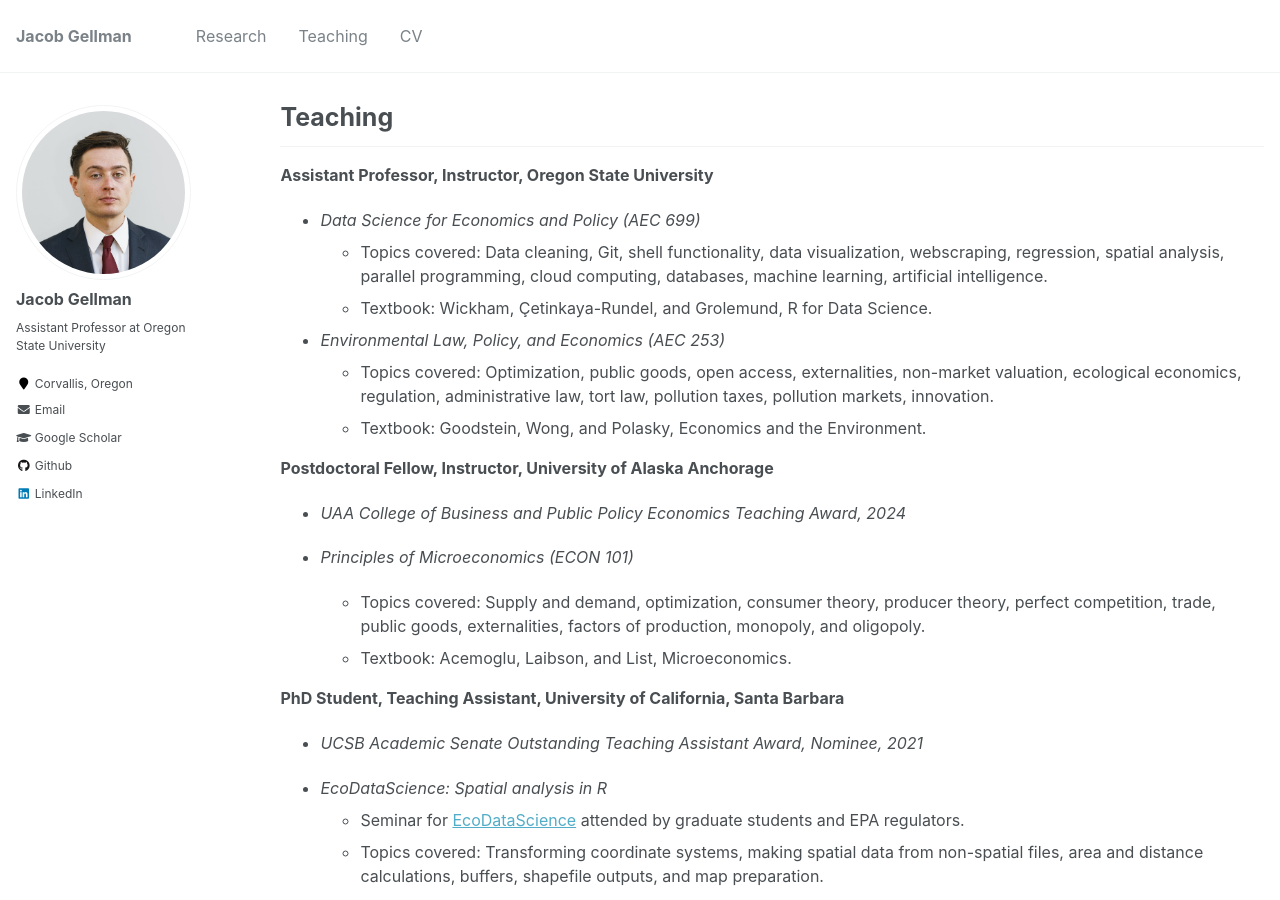
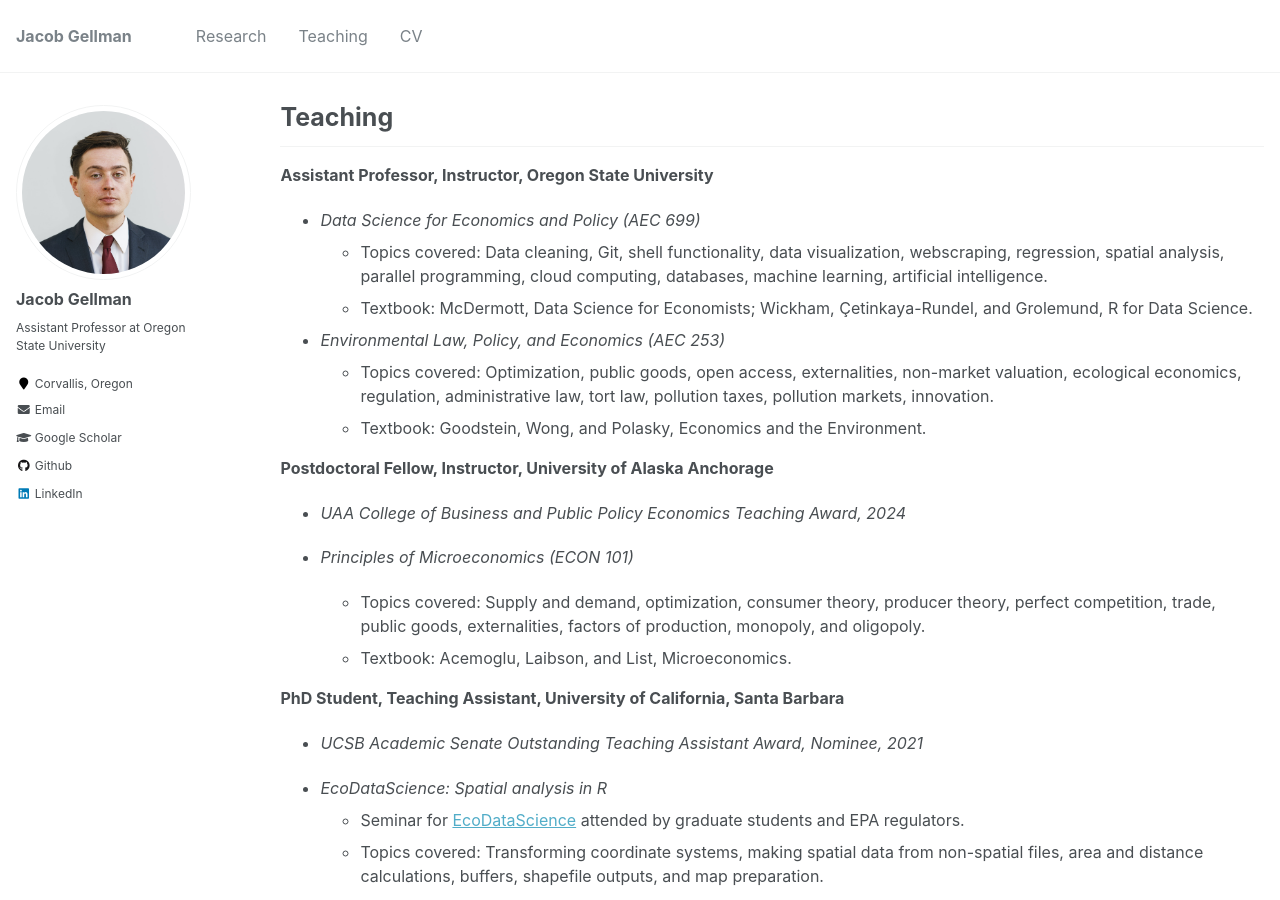
Before and after one commit to jacobgellman/jacobgellman.github.io, a Jekyll site: the page built from _pages/teaching.md, in a window 1280 px wide and 900 px high. Built offline with Jekyll 4.4.1, drawn with Linux system fonts in a browser that asks for light colours.

Commit message:
CV and teaching page

```diff
--- a/_pages/teaching.md
+++ b/_pages/teaching.md
@@ -12,7 +12,7 @@ author_profile: true
 **Assistant Professor, Instructor, Oregon State University**
 * *Data Science for Economics and Policy (AEC 699)*
   * Topics covered: Data cleaning, Git, shell functionality, data visualization, webscraping, regression, spatial analysis, parallel programming, cloud computing, databases, machine learning, artificial intelligence.
-  * Textbook: Wickham, Çetinkaya-Rundel, and Grolemund, R for Data Science.
+  * Textbook: McDermott, Data Science for Economists; Wickham, Çetinkaya-Rundel, and Grolemund, R for Data Science.
 
 * *Environmental Law, Policy, and Economics (AEC 253)*
   * Topics covered: Optimization, public goods, open access, externalities, non-market valuation, ecological economics, regulation, administrative law, tort law, pollution taxes, pollution markets, innovation.
```
Also changed, not shown: 1 other file.
